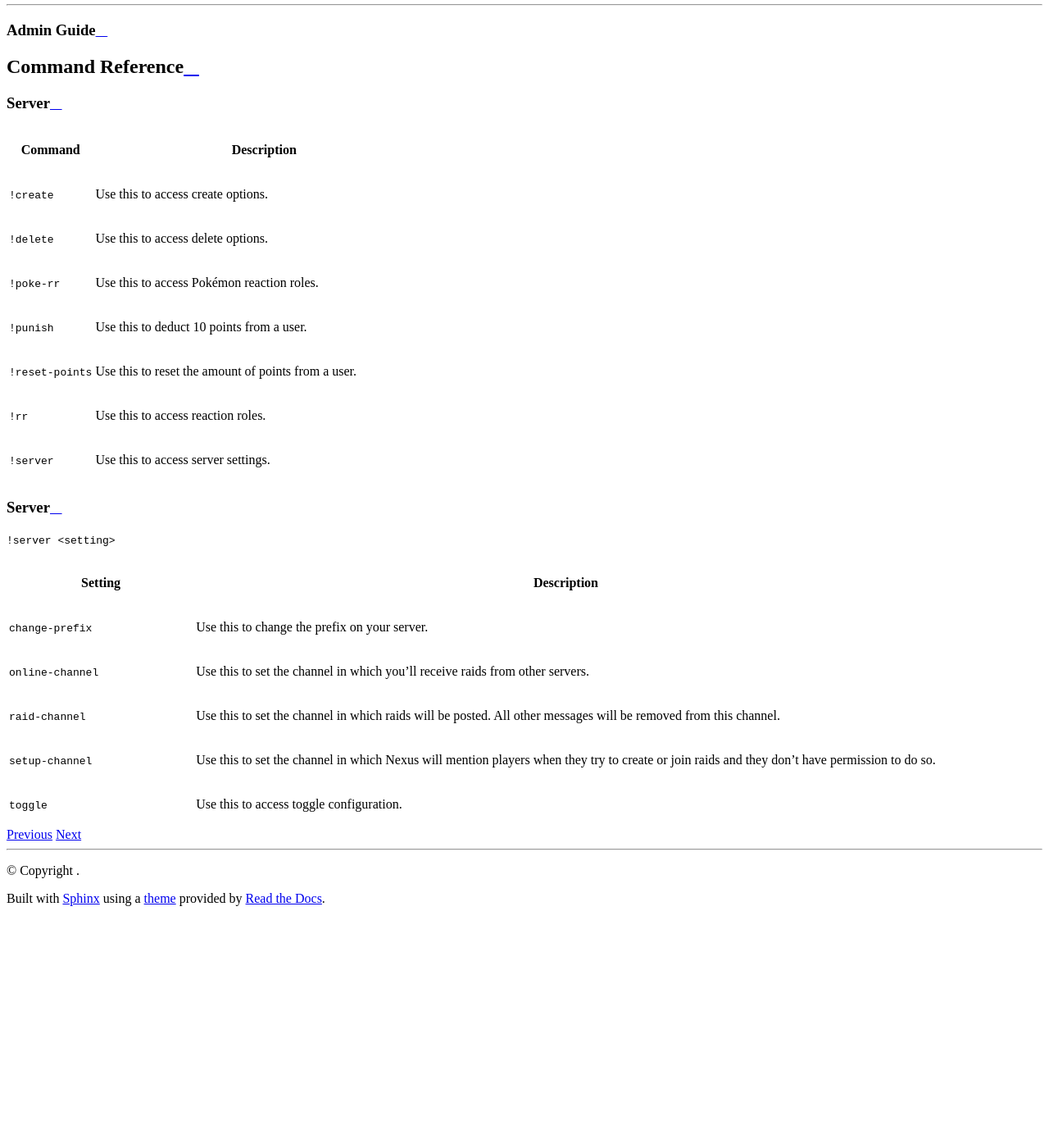
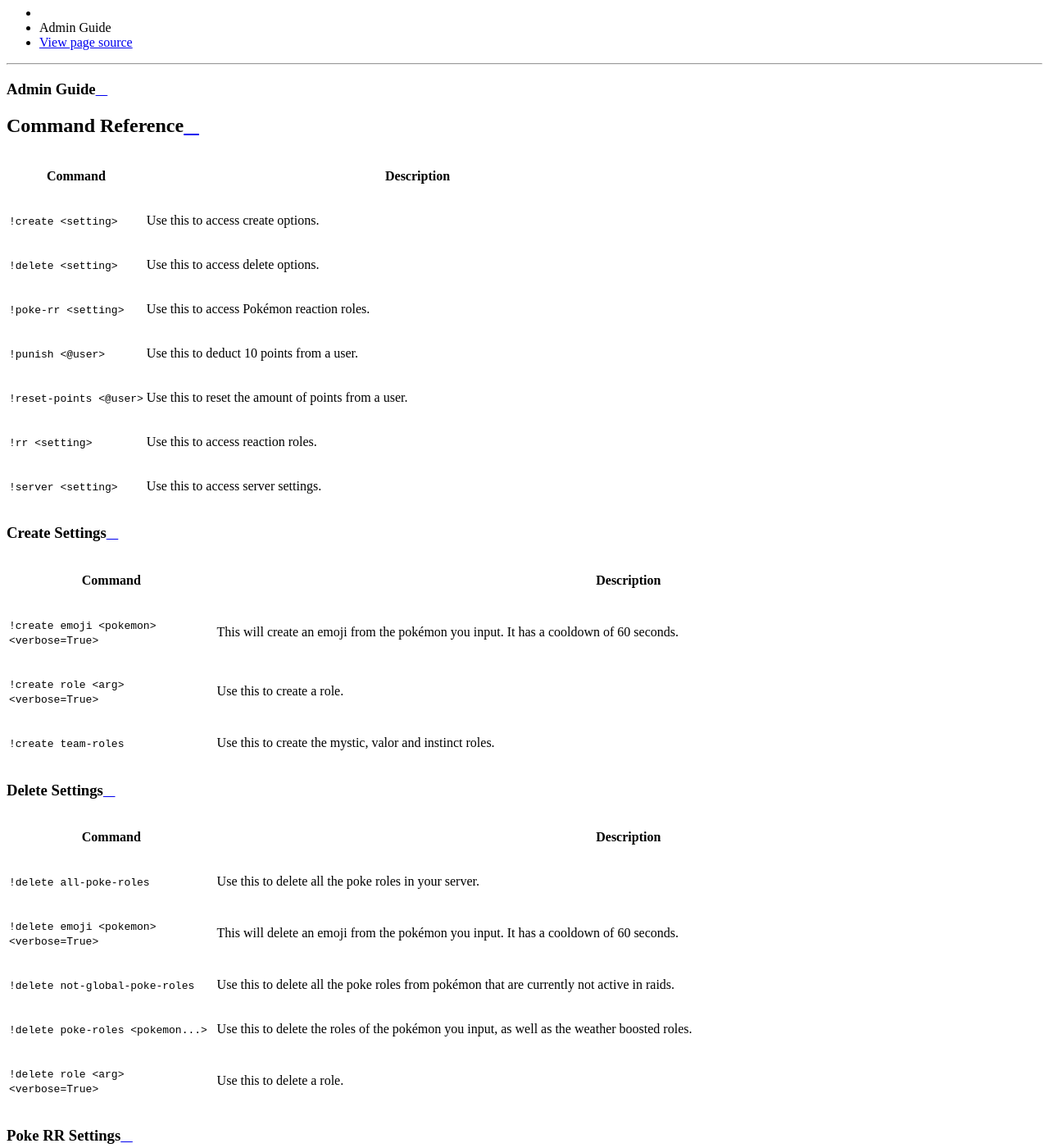
Before and after one commit to NexusRaids/nexus-docs, a Sphinx documentation site: the page built from docs/admin.md, in a window 1280 px wide and 1400 px high, scrolled down 456 px. Shown: the whole window at 82% size. Built offline with Sphinx 7.4.7 and the Read the Docs theme 2.0.0, drawn with Linux system fonts in a browser that asks for light colours; formulas are drawn with MathJax 3; before the commit the page ends 1569 px from its top, so only the background shows below that; some of the changed text lies outside the part shown.

Commit message:
doc update

````diff
--- a/docs/admin.md
+++ b/docs/admin.md
@@ -1,37 +1,99 @@
 # Admin Guide
 
 ## Command Reference
-
-### Server
-
 
 ```eval_rst
 .. csv-table::
    :header: "Command", "Description"
    :widths: 5, 20
 
-   ``!create``, "Use this to access create options."
-   ``!delete``, "Use this to access delete options."
-   ``!poke-rr``, "Use this to access Pokémon reaction roles."
-   ``!punish``, "Use this to deduct 10 points from a user."
-   ``!reset-points``, "Use this to reset the amount of points from a user."
-   ``!rr``, "Use this to access reaction roles."
-   ``!server``, "Use this to access server settings."
+   ``!create <setting>``, "Use this to access create options."
+   ``!delete <setting>``, "Use this to access delete options."
+   ``!poke-rr <setting>``, "Use this to access Pokémon reaction roles."
+   ``!punish <@user>``, "Use this to deduct 10 points from a user."
+   ``!reset-points <@user>``, "Use this to reset the amount of points from a user."
+   ``!rr <setting>``, "Use this to access reaction roles."
+   ``!server <setting>``, "Use this to access server settings."
 
 ```
 
-### Server
-
-`!server <setting>`
+### Create Settings
 
 ```eval_rst
 .. csv-table::
-   :header: "Setting", "Description"
+   :header: "Command", "Description"
    :widths: 5, 20
 
-   ``change-prefix``, "Use this to change the prefix on your server."
-   ``online-channel``, "Use this to set the channel in which you'll receive raids from other servers."
-   ``raid-channel``, "Use this to set the channel in which raids will be posted. All other messages will be removed from this channel."
-   ``setup-channel``, "Use this to set the channel in which Nexus will mention players when they try to create or join raids and they don't have permission to do so."
-   ``toggle``, "Use this to access toggle configuration."
+   ``!create emoji <pokemon> <verbose=True>``, "This will create an emoji from the pokémon you input. It has a cooldown of 60 seconds."
+   ``!create role <arg> <verbose=True>``, "Use this to create a role."
+   ``!create team-roles``, "Use this to create the mystic, valor and instinct roles."
+
 ```
+
+### Delete Settings
+
+```eval_rst
+.. csv-table::
+   :header: "Command", "Description"
+   :widths: 5, 20
+
+   ``!delete all-poke-roles``, "Use this to delete all the poke roles in your server."
+   ``!delete emoji <pokemon> <verbose=True>``, "This will delete an emoji from the pokémon you input. It has a cooldown of 60 seconds."
+   ``!delete not-global-poke-roles``, "Use this to delete all the poke roles from pokémon that are currently not active in raids."
+   ``!delete poke-roles <pokemon...>``, "Use this to delete the roles of the pokémon you input, as well as the weather boosted roles."
+   ``!delete role <arg> <verbose=True>``, "Use this to delete a role."
+
+```
+
+### Poke RR Settings
+
+```eval_rst
+.. csv-table::
+   :header: "Command", "Description"
+   :widths: 5, 20
+
+   ``!poke-rr create <channel> <pokemon...>``, "Use this to create a reaction role of the pokémon you input. This will create both a normal reaction role and a weather boosted reaction role, along with all roles."
+   ``!poke-rr global <channel> <tier=all>``, "Use this to create a reaction role of the pokémon currently in raids. Tiers: ``[mega|5|3|1]``"
+   ``!poke-rr preview <pokemon...>``, "Use this to preview the reaction role for the pokémon you input."
+
+```
+
+### RR Settings
+
+```eval_rst
+.. csv-table::
+   :header: "Command", "Description"
+   :widths: 5, 20
+
+   ``!rr create <message_id> <channel> <emoji> <role>``, "Generic reaction role implementation."
+   ``!rr delete <message_id> <channel_id>``, "Use this to delete a reaction role from your server. You can also manually delete the message."
+   ``!rr view``, "Use this to view all your reaction roles. There's a limit fo 50 per server."
+
+```
+
+### Server Settings
+
+```eval_rst
+.. csv-table::
+   :header: "Command", "Description"
+   :widths: 5, 20
+
+   ``!server change-prefix <prefix>``, "Use this to change the prefix on your server."
+   ``!server online-channel <channel>``, "Use this to set the channel in which you'll receive raids from other servers."
+   ``!server raid-channel <channel>``, "Use this to set the channel in which raids will be posted. All other messages will be removed from this channel."
+   ``!server setup-channel <channel>``, "Use this to set the channel in which Nexus will mention players when they try to create or join raids and they don't have permission to do so."
+   ``!server toggle <setting>``, "Use this to access toggle configuration."
+
+```
+
+#### Server Toggle Settings
+
+```eval_rst
+.. csv-table::
+   :header: "Command", "Description"
+   :widths: 5, 20
+
+   ``!server toggle public-raids``, "Use this to toggle off/on public raids in your server. Anyone can interact with the raids if turned on."
+   ``!server toggle unfriend``, "Use this to toggle off/on the unfriend the host message when a raid ends. This doesn't apply to raids from other servers."
+
+```
````
Also changed, not shown: docs/trainer.md (+1 -1 lines).
